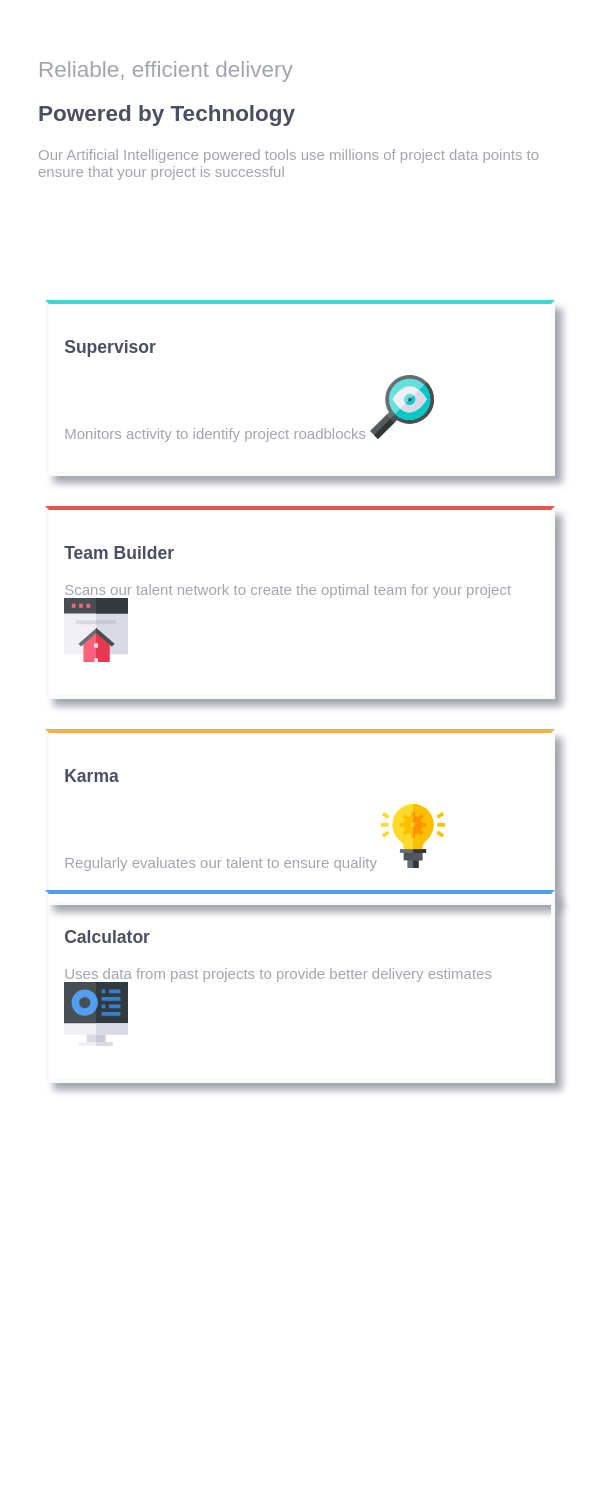
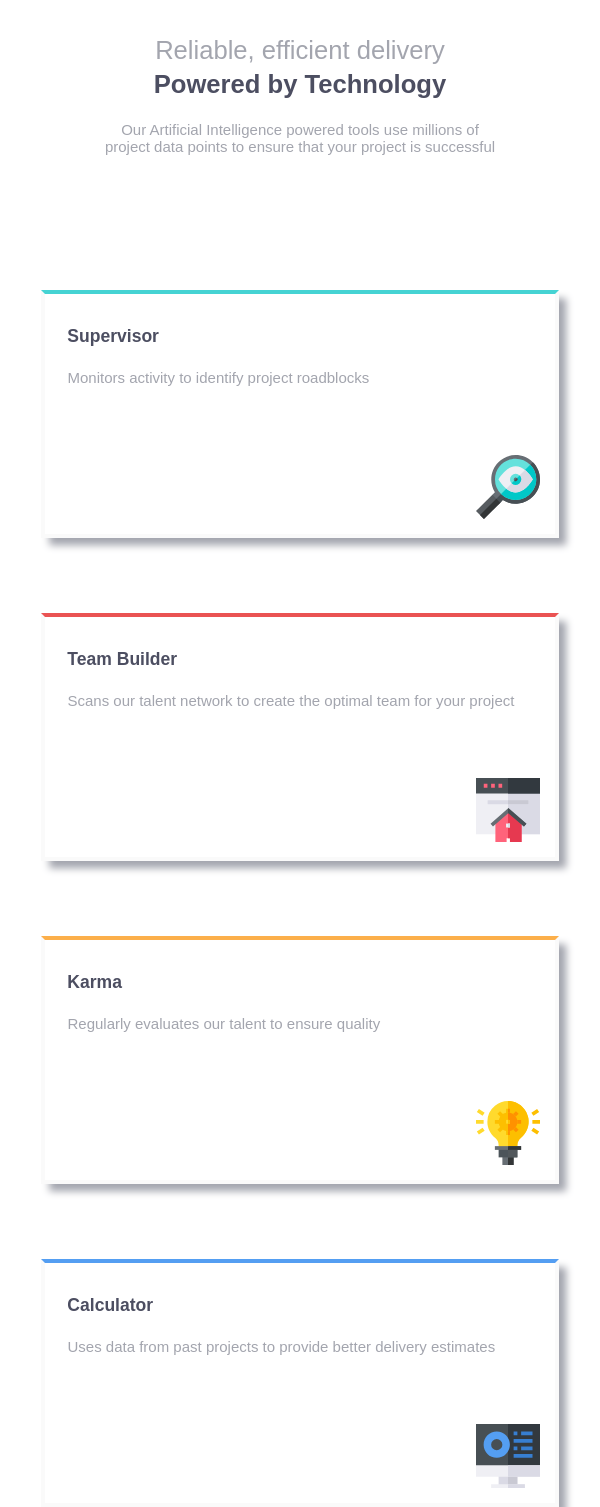
Before and after one commit to ChefJTaylor/Four-Card-Feature, a plain HTML site: page index.html in a window 600 px wide. Shown: the top 1507 px of the page. Before the commit the page ends 1151 px from the top, so only its background shows below. Drawn offline with Linux system fonts and the light colour scheme.

Commit message:
Final project files updated

```diff
--- a/index.html
+++ b/index.html
@@ -15,31 +15,31 @@
       <div class="header">
         <h2 class="reliable">Reliable, efficient delivery</h2>
         <h2 class="powered">Powered by Technology</h2>
-        <p>Our Artificial Intelligence powered tools use millions of project data points
+        <p class="p-header">Our Artificial Intelligence powered tools use millions of project data points
           to ensure that your project is successful</p>
       </div>
       <div class="supervisor">
         <h3>Supervisor</h3>
-        <p>Monitors activity to identify project roadblocks
-          <img src="./images/icon-supervisor.svg" alt="supervisor icon">
+        <div><p>Monitors activity to identify project roadblocks</div>
+          <img src="./images/icon-supervisor.svg" alt="supervisor icon" class="icon">
         </p>
       </div>
       <div class="team-builder">
         <h3>Team Builder</h3>
-        <p>Scans our talent network to create the optimal team for your project
-          <img src="./images/icon-team-builder.svg" alt="team builder icon">
+        <div><p>Scans our talent network to create the optimal team for your project</div>
+          <img src="./images/icon-team-builder.svg" alt="team builder icon" class="icon">
         </p>
       </div>
       <div class="karma">
         <h3>Karma</h3>
-        <p>Regularly evaluates our talent to ensure quality
-          <img src="./images/icon-karma.svg" alt="karma icon">
+        <div><p>Regularly evaluates our talent to ensure quality</div>
+          <img src="./images/icon-karma.svg" alt="karma icon" class="icon">
         </p>
       </div>
       <div class="calculator">
         <h3>Calculator</h3>
-        <p>Uses data from past projects to provide better delivery estimates
-          <img src="./images/icon-calculator.svg" alt="calculator icon">
+        <div><p>Uses data from past projects to provide better delivery estimates</div>
+          <img src="./images/icon-calculator.svg" alt="calculator icon" class="icon">
         </p>
       </div>
     </div>
--- a/style.css
+++ b/style.css
@@ -2,60 +2,80 @@ body {
     background-color: white;
     font-family: "Popins", sans-serif;
     font-size: 15px;
-}
-
-.reliable {
-    color:hsl(229, 6%, 66%);
-    font-weight: 200;
-
-}
-
-.powered {
-    color: hsl(234, 12%, 34%);
-    font-weight: 600;
+    max-width: 1500px;
+    margin: 0 auto;
 }
 
 p {
     color: hsl(229, 6%, 66%);
     font-weight: 200;
+    margin-top: -2.5em;
+}
 
-}
 
 h3 {
     color: hsl(234, 12%, 34%);
     font-weight: 600;
+    margin-top: 1em;
+}
+
+.header {
+    margin-left: -3em;
+    margin-right: -3em;
+    text-align: center;
+
+    p {
+        margin-top: 3em;
+        margin-bottom: -3em;
+    }
+}
+
+h2.reliable {
+    color:hsl(229, 6%, 66%);
+    font-weight: 200;
+    font-size: 2rem;
+    font-weight: 0;
+    margin-bottom: -1rem;
+}
+
+h2.powered {
+    color: hsl(234, 12%, 34%);
+    font-weight: 600;
+    font-size: 2rem;
+    font-weight: 0;
+}
+
+.supervisor, .team-builder, .karma, .calculator {
+    width: 80%;
+    display: grid;
+    position: relative;
+    padding: 2em;
+    border: .3em solid hsl(0, 0%, 98%);
+    box-shadow: .5em .5em .5em hsl(229, 6%, 66%);
+    margin: 1em 0;
 }
 
 .supervisor {
-    width: 90%;
-    padding: 1em;
-    border: .3em solid hsl(0, 0%, 98%);
     border-top-color: hsl(180, 62%, 55%);
-    box-shadow: .5em .5em .5em hsl(229, 6%, 66%);
 }
 
 .team-builder {
-    width: 90%;
-    padding: 1em;
-    border: .3em solid hsl(0, 0%, 98%);
     border-top-color: hsl(0, 78%, 62%);
-    box-shadow: .5em .5em .5em hsl(229, 6%, 66%)
 }
 
 .karma {
-    width: 90%;
-    padding: 1em;
-    border: .3em solid hsl(0, 0%, 98%);
     border-top-color: hsl(34, 97%, 64%);
-    box-shadow: .5em .5em .5em hsl(229, 6%, 66%)
 }
 
 .calculator {
-    width: 90%;
-    padding: 1em;
-    border: .3em solid hsl(0, 0%, 98%);
     border-top-color: hsl(212, 86%, 64%);
-    box-shadow: .5em .5em .5em hsl(229, 6%, 66%)
+}
+
+.icon {
+    position: absolute;
+    bottom: 0;
+    right: 0;
+    margin: 3em;
 }
 
 @media only screen and (min-width: 600px) {
@@ -63,43 +83,48 @@ h3 {
         display: grid;
         grid-template-columns: 1fr 1fr 1fr;
         grid-template-rows: 1fr 1fr 1fr 1fr;
-        column-gap: 1em;
+        column-gap: 3em;
         row-gap: 3em;
         padding: 2em;
    }
 
    .header {
-        grid-column: 1 / 4;
+        grid-column: 2 / 3;
         grid-row: 1 / 2;
+        margin-top: 2em;
+        margin-bottom: 4em;
    }
 
    .supervisor {
      grid-column: 1 / 2;
      grid-row: 2 / 4;
-     margin-top: 4em;
-     margin-bottom: 2em;
-
+     margin-top: 8em;
+     margin-bottom: 10em;
+     max-width: 400px;
    }
 
    .team-builder {
      grid-column: 2 / 3;
      grid-row: 2 / 3;
-     margin-top: -3em;
-     margin-bottom: -3em;
+     margin-top: 1em;
+     margin-bottom: -2em;
+     max-width: 400px;
    }
 
   .karma {
      grid-column: 2 / 3;
      grid-row: 3 / 4;
-     margin-top: 2em;
-     margin-bottom: -8em;
+     margin-top: 1em;
+     margin-bottom: -2em;
+     max-width: 400px;
    }
 
    .calculator {
      grid-column: 3 / 4;
      grid-row: 2 / 4;
-     margin-top: 4em;
-     margin-bottom: 2em;
+     margin-top: 8em;
+     margin-bottom: 10em;
+     max-width: 400px;
    }
 }
 
@@ -110,5 +135,46 @@ h3 {
         flex-direction: column;
         justify-content: center;
         align-items: center;
+        padding: 5em;
    }
+
+   .header {
+        margin-top: -4em;
+        margin-bottom: 4em;
+        max-width: 300px;
+   }
+
+   .supervisor, .team-builder, .karma, .calculator {
+     position: relative;
+     margin-top: 1em;
+     margin-bottom: 1em;
+     max-width: 400px;
+     padding: 8em 5em;
+ }
+
+   h3 {
+        margin: -3em;
+        margin-top: -5em;
+   }
+
+   h2.reliable, h2.powered {
+        font-size: 1.60rem;
+   }
+
+   p {
+        margin: -3.5em;
+        margin-top: -3em;
+   }
+
+   .header .p-header {
+        margin-top: 1em;
+        margin-bottom: 1em;
+   }
+
+    .icon {
+      position: absolute;
+      bottom: 0;
+      right: 0;
+      margin: 1em;
+    }
 }
```
